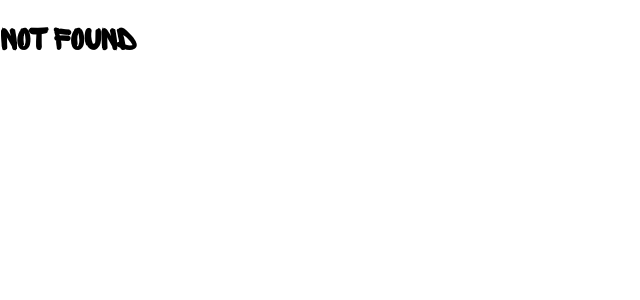
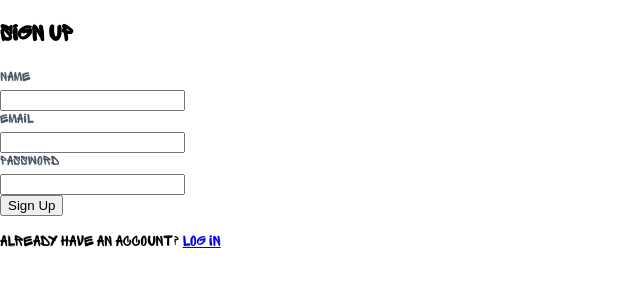
Before and after one commit to jferrellRU/Group6SoftwareEngineering, a React (Create React App) app: page /signup in a window 1280 px wide. Shown: the top 300 px of the page, without its empty margins (0-640 px from the left). Built offline with nearby package versions, Linux system fonts and the light colour scheme.

Commit message:
creating connection between front and backend users

```diff
--- a/handlers/userHandler.js
+++ b/handlers/userHandler.js
@@ -58,7 +58,7 @@ const signup = async (req, res) => {
         await user.save(); // Save the user to the database
         generateJWTToken(res, user._id);
         await sendVerificationEmail(user.email, verificationToken);
-        res.status(201).json({
+        res.status(200).json({
             success: true,
             message: 'User created',
             user: {
--- a/src/App.jsx
+++ b/src/App.jsx
@@ -9,6 +9,9 @@ import EditProduct from './pages/EditProduct';
 import Search from './pages/Search';
 import OrdersHistory from './pages/OrdersHistory';
 import Cart from './pages/Cart';
+import Signup from './pages/signup';
+import ForgotPassword from './pages/ForgotPassword';
+import ResetPassword from './pages/ResetPassword';
 
 const App = () => {
   return (
@@ -17,6 +20,7 @@ const App = () => {
         {/* Set Home as the default route */}
         <Route path="/" element={<Home />} />
         <Route path="/login" element={<Login />} />
+        <Route path="/signup" element={<Signup />} />
         <Route path="/profile" element={<UserProfile />} />
         <Route path="/add-product" element={<AddProduct />} />
         <Route path="*" element={<h1>Not Found</h1>} />
@@ -26,7 +30,8 @@ const App = () => {
         <Route path="/search" element={<Search />} />
         <Route path="/orders-history" element={<OrdersHistory />} />
         <Route path="/cart" element={<Cart />} />
-
+        <Route path="/forgot-password" element={<ForgotPassword />} />
+        <Route path="/reset-password/:token" element={<ResetPassword />} />
       </Routes>
     </Router>
   );
--- /dev/null
+++ b/src/pages/ForgotPassword.jsx
@@ -0,0 +1,49 @@
+import React, { useState } from 'react';
+import axios from 'axios';
+
+const ForgotPassword = () => {
+  const [email, setEmail] = useState('');
+  const [successMessage, setSuccessMessage] = useState('');
+  const [errorMessage, setErrorMessage] = useState('');
+
+  const handleChange = (e) => {
+    setEmail(e.target.value);
+  };
+
+  const handleSubmit = async (e) => {
+    e.preventDefault();
+
+    try {
+      const response = await axios.post('/users/forgot-password', { email });
+      setSuccessMessage('Password reset link sent to your email!');
+      setErrorMessage('');
+    } catch (err) {
+      setErrorMessage(err.response?.data?.message || 'Error sending password reset email');
+      setSuccessMessage('');
+    }
+  };
+
+  return (
+    <div className="forgot-password-container">
+      <h2>Forgot Password</h2>
+      {successMessage && <div className="success-message">{successMessage}</div>}
+      {errorMessage && <div className="error-message">{errorMessage}</div>}
+      <form onSubmit={handleSubmit}>
+        <div className="form-group">
+          <label htmlFor="email">Enter your email</label>
+          <input
+            type="email"
+            id="email"
+            name="email"
+            value={email}
+            onChange={handleChange}
+            required
+          />
+        </div>
+        <button type="submit">Send Reset Link</button>
+      </form>
+    </div>
+  );
+};
+
+export default ForgotPassword;
--- a/src/pages/Login.jsx
+++ b/src/pages/Login.jsx
@@ -1,31 +1,72 @@
-import React, { useState, useContext } from 'react';
-import { AuthContext } from '../AuthContext';
+import React, { useState } from 'react';
+import axios from 'axios';
+import { Link, useNavigate } from 'react-router-dom'; // Import useNavigate
+import '../styles/login.css';
 
 const Login = () => {
-    const [email, setEmail] = useState('');
-    const [password, setPassword] = useState('');
-    const { setUser } = useContext(AuthContext);
+  const [formData, setFormData] = useState({
+    email: '',
+    password: '',
+  });
+
+  const [error, setError] = useState('');
+  const navigate = useNavigate(); // Initialize useNavigate
+
+  const handleChange = (e) => {
+    const { name, value } = e.target;
+    setFormData({ ...formData, [name]: value });
+  };
 
   const handleSubmit = async (e) => {
     e.preventDefault();
-        const response = await fetch('/api/login', {
-            method: 'POST',
-            headers: {
-                'Content-Type': 'application/json'
-            },
-            body: JSON.stringify({ email, password })
-        });
-        const data = await response.json();
-        localStorage.setItem('token', data.token);
-        setUser(data.user);
+
+    try {
+      console.log(formData);
+      const response = await axios.post('/users/login', formData);
+      if (response.status === 200) {
+        alert('Login successful!');
+        localStorage.setItem('token', response.data.token);
+        navigate('/'); // Redirect to homepage
+      }
+    } catch (err) {
+      setError(err.response?.data?.message || 'Invalid credentials');
+    }
   };
 
   return (
+    <div className="login-container">
+      <h2>Login</h2>
+      {error && <div className="error">{error}</div>}
       <form onSubmit={handleSubmit}>
-            <input type="email" value={email} onChange={(e) => setEmail(e.target.value)} placeholder="Email" />
-            <input type="password" value={password} onChange={(e) => setPassword(e.target.value)} placeholder="Password" />
+        <div className="form-group">
+          <label htmlFor="email">Email</label>
+          <input
+            type="email"
+            name="email"
+            id="email"
+            value={formData.email}
+            onChange={handleChange}
+            required
+          />
+        </div>
+        <div className="form-group">
+          <label htmlFor="password">Password</label>
+          <input
+            type="password"
+            name="password"
+            id="password"
+            value={formData.password}
+            onChange={handleChange}
+            required
+          />
+        </div>
         <button type="submit">Login</button>
       </form>
+      <div className="switch-link">
+        <p>Don't have an account? <Link to="/Signup">Sign Up</Link></p>
+        <p><Link to="/forgot-password" className="forgot-password-link">Forgot Password?</Link></p>
+      </div>
+    </div>
   );
 };
 
--- /dev/null
+++ b/src/pages/ResetPassword.jsx
@@ -0,0 +1,51 @@
+import React, { useState } from 'react';
+import { useParams } from 'react-router-dom';
+import axios from 'axios';
+
+const ResetPassword = () => {
+  const { token } = useParams(); // Retrieve the token from the URL
+  const [password, setPassword] = useState('');
+  const [successMessage, setSuccessMessage] = useState('');
+  const [errorMessage, setErrorMessage] = useState('');
+
+  const handleChange = (e) => {
+    setPassword(e.target.value);
+  };
+
+  const handleSubmit = async (e) => {
+    e.preventDefault();
+
+    try {
+      const response = await axios.post(`/users/reset-password/${token}`, { password });
+      setSuccessMessage('Password updated successfully!');
+      setErrorMessage('');
+    } catch (err) {
+      setErrorMessage(err.response?.data?.message || 'Error updating password');
+      setSuccessMessage('');
+    }
+  };
+
+  return (
+    <div className="reset-password-container">
+      <h2>Reset Password</h2>
+      {successMessage && <div className="success-message">{successMessage}</div>}
+      {errorMessage && <div className="error-message">{errorMessage}</div>}
+      <form onSubmit={handleSubmit}>
+        <div className="form-group">
+          <label htmlFor="password">Enter your new password</label>
+          <input
+            type="password"
+            id="password"
+            name="password"
+            value={password}
+            onChange={handleChange}
+            required
+          />
+        </div>
+        <button type="submit">Update Password</button>
+      </form>
+    </div>
+  );
+};
+
+export default ResetPassword;
--- /dev/null
+++ b/src/pages/signup.jsx
@@ -0,0 +1,128 @@
+import React, { useState } from 'react';
+import axios from 'axios';
+import { Link } from 'react-router-dom';
+import '../styles/login.css';
+
+const SignUp = () => {
+  const [formData, setFormData] = useState({
+    name: '',
+    email: '',
+    password: '',
+  });
+
+  const [error, setError] = useState('');
+  const [success, setSuccess] = useState(false);
+  const [verificationCode, setVerificationCode] = useState('');
+  const [isVerifying, setIsVerifying] = useState(false);
+
+  const handleChange = (e) => {
+    const { name, value } = e.target;
+    setFormData({ ...formData, [name]: value });
+  };
+
+  const handleSubmit = async (e) => {
+    e.preventDefault();
+
+    try {
+      const response = await axios.post('/users/signup', formData);
+      if (response.status === 200) {
+        setSuccess(true);
+        setIsVerifying(true);
+        alert('Sign-Up successful! Please check your email for the verification code.');
+      }
+    } catch (err) {
+      setError(err.response?.data?.message || 'Something went wrong');
+    }
+  };
+
+  const handleVerification = async (e) => {
+    e.preventDefault();
+
+    try {
+      const response = await axios.post('/users/verify-email', {
+        email: formData.email,
+        code: verificationCode,
+      });
+      if (response.status === 200) {
+        alert('Email verification successful!');
+        setIsVerifying(false);
+        window.location.href = '/Login'; // Redirect to login page after successful verification
+      }
+    } catch (err) {
+      setError(err.response?.data?.message || 'Invalid verification code');
+    }
+  };
+
+  return (
+    <div className="sign-up-container">
+      {!isVerifying ? (
+        <>
+          <h2>Sign Up</h2>
+          {error && <div className="error">{error}</div>}
+          <form onSubmit={handleSubmit}>
+            <div className="form-group">
+              <label htmlFor="name">Name</label>
+              <input
+                type="text"
+                name="name"
+                id="name"
+                value={formData.name}
+                onChange={handleChange}
+                required
+              />
+            </div>
+            <div className="form-group">
+              <label htmlFor="email">Email</label>
+              <input
+                type="email"
+                name="email"
+                id="email"
+                value={formData.email}
+                onChange={handleChange}
+                required
+              />
+            </div>
+            <div className="form-group">
+              <label htmlFor="password">Password</label>
+              <input
+                type="password"
+                name="password"
+                id="password"
+                value={formData.password}
+                onChange={handleChange}
+                required
+              />
+            </div>
+            <button type="submit">Sign Up</button>
+          </form>
+          <div className="switch-link">
+            <p>
+              Already have an account? <Link to="/login">Log In</Link>
+            </p>
+          </div>
+        </>
+      ) : (
+        <>
+          <h2>Verify Your Email</h2>
+          {error && <div className="error">{error}</div>}
+          <form onSubmit={handleVerification}>
+            <div className="form-group">
+              <label htmlFor="verificationCode">6-Digit Verification Code</label>
+              <input
+                type="text"
+                name="verificationCode"
+                id="verificationCode"
+                value={verificationCode}
+                onChange={(e) => setVerificationCode(e.target.value)}
+                required
+              />
+            </div>
+            <button type="submit">Verify</button>
+          </form>
+        </>
+      )}
+    </div>
+  );
+};
+
+export default SignUp;
```
Also changed, not shown: src/styles/login.css (added), 1 other file (tests, documents, lock files or other folders). Lines whose indentation alone changed are shown as unchanged.
